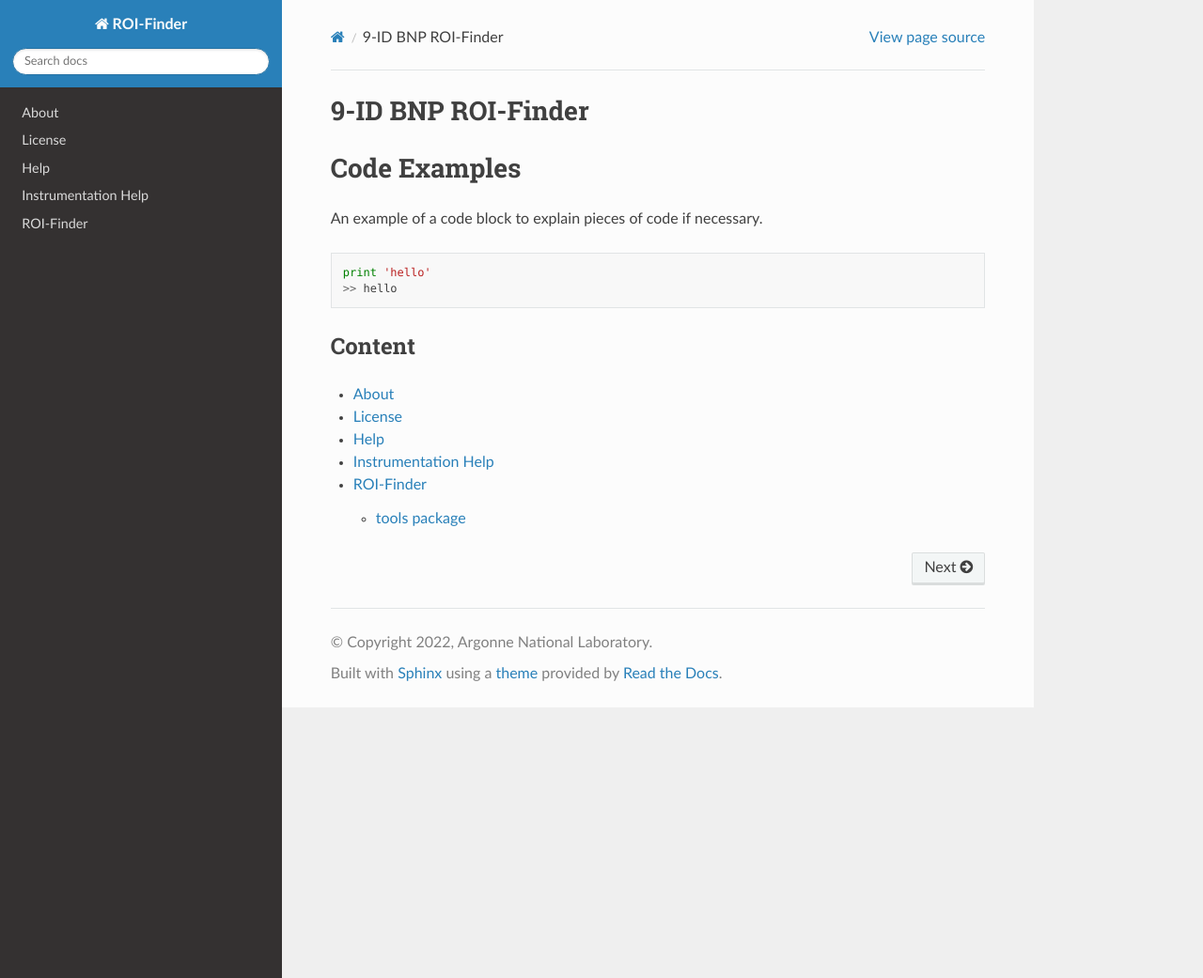
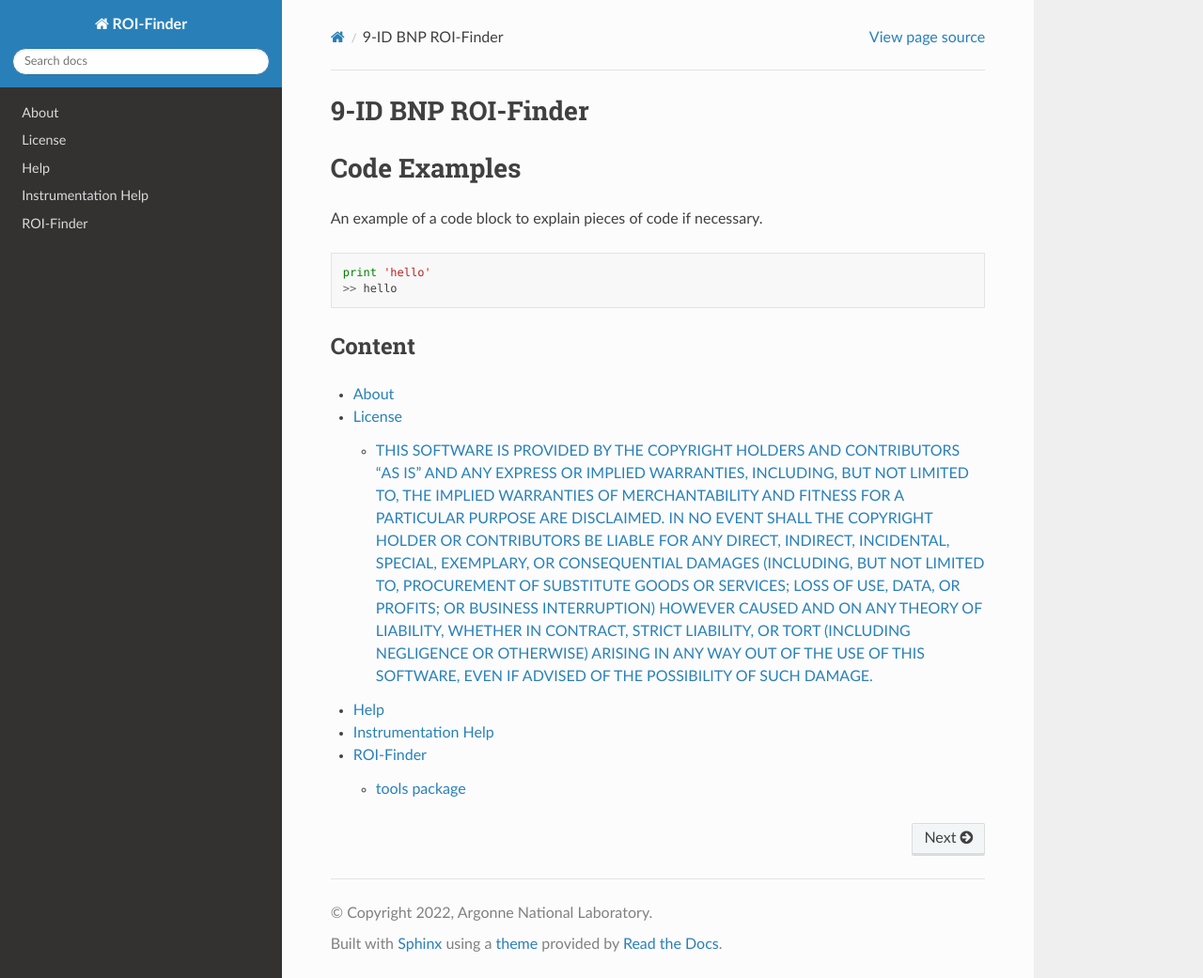
Before and after one commit to arshadzahangirchowdhury/old_ROI-Finder, a Sphinx documentation site: the page built from docs/source/index.rst, in a window 1280 px wide and 1041 px high. Shown: the whole window at 94% size. Built offline with Sphinx 7.4.7 and the Read the Docs theme 2.0.0, drawn with Linux system fonts in a browser that asks for light colours.

Commit message:
ADD:docs

```diff
--- a/docs/source/Help.rst
+++ b/docs/source/Help.rst
@@ -9,4 +9,4 @@ Thank you.
 Instrumentation Help
 ====================
 
-Please contact the 9-ID beamline stuff for questions relating to experimental details.
+Please contact the 9-ID beamline staff for questions relating to experimental details.
--- a/docs/source/License.rst
+++ b/docs/source/License.rst
@@ -1,4 +1,21 @@
 License
 =======
 
-Pending.
+Copyright © 2022, UChicago Argonne, LLC
+All Rights Reserved
+ Software Name: 	ROI Finder
+By: Argonne National Laboratory
+OPEN SOURCE LICENSE
+
+Redistribution and use in source and binary forms, with or without modification, are permitted provided that the following conditions are met:
+
+1. Redistributions of source code must retain the above copyright notice, this list of conditions and the following disclaimer.
+2. Redistributions in binary form must reproduce the above copyright notice, this list of conditions and the following disclaimer in the documentation and/or other materials provided with the distribution.
+3. Neither the name of the copyright holder nor the names of its contributors may be used to endorse or promote products derived from this software without specific prior written permission.
+
+
+******************************************************************************************************
+DISCLAIMER
+
+THIS SOFTWARE IS PROVIDED BY THE COPYRIGHT HOLDERS AND CONTRIBUTORS "AS IS" AND ANY EXPRESS OR IMPLIED WARRANTIES, INCLUDING, BUT NOT LIMITED TO, THE IMPLIED WARRANTIES OF MERCHANTABILITY AND FITNESS FOR A PARTICULAR PURPOSE ARE DISCLAIMED. IN NO EVENT SHALL THE COPYRIGHT HOLDER OR CONTRIBUTORS BE LIABLE FOR ANY DIRECT, INDIRECT, INCIDENTAL, SPECIAL, EXEMPLARY, OR CONSEQUENTIAL DAMAGES (INCLUDING, BUT NOT LIMITED TO, PROCUREMENT OF SUBSTITUTE GOODS OR SERVICES; LOSS OF USE, DATA, OR PROFITS; OR BUSINESS INTERRUPTION) HOWEVER CAUSED AND ON ANY THEORY OF LIABILITY, WHETHER IN CONTRACT, STRICT LIABILITY, OR TORT (INCLUDING NEGLIGENCE OR OTHERWISE) ARISING IN ANY WAY OUT OF THE USE OF THIS SOFTWARE, EVEN IF ADVISED OF THE POSSIBILITY OF SUCH DAMAGE.
+***************************************************************************************************
--- a/docs/source/modules.rst
+++ b/docs/source/modules.rst
@@ -2,6 +2,6 @@ ROI-Finder
 ==========
 
 .. toctree::
-   :maxdepth: 4
+   :maxdepth: 5
 
    tools
```
